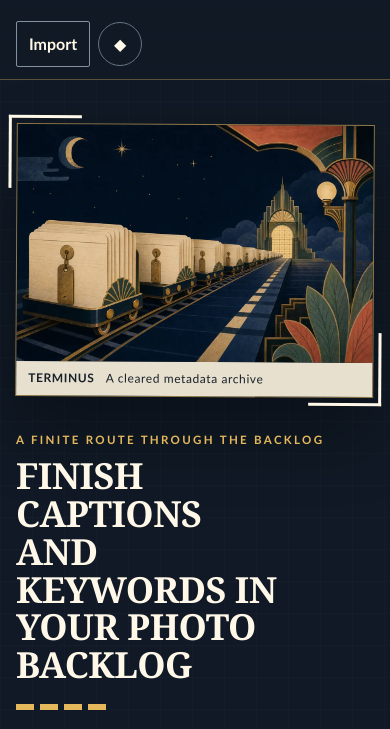
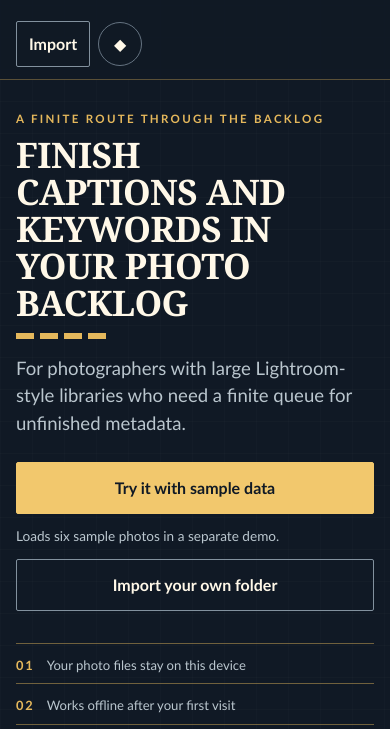
Before and after one commit to B-Divyesh/sf-photo-metadata-inbox, a website built with Vite: page index.html in a window 390 px wide. Shown: the part 59-788 px from the top of the page. Built offline with nearby package versions, Linux system fonts and the light colour scheme.

Commit message:
fix: keep the first action above the fold

```diff
--- a/src/styles.css
+++ b/src/styles.css
@@ -72,12 +72,12 @@ h3 { font-size: 1.25rem; line-height: 1.15; }
 .eyebrow { margin-bottom: 10px; color: var(--brass); font-size: .72rem; font-weight: 800; letter-spacing: .2em; line-height: 1.2; text-transform: uppercase; }
 
 .landing { display:block; }
-.welcome { min-height: calc(100vh - 148px); display: grid; grid-template-columns: minmax(380px,.8fr) minmax(500px,1.2fr); align-items: center; gap: clamp(32px,6vw,96px); max-width: 1540px; margin: auto; padding: clamp(40px,6vw,96px) clamp(24px,6vw,96px); overflow: hidden; }
+.welcome { min-height: calc(100vh - 148px); display: grid; grid-template-columns: minmax(380px,.8fr) minmax(500px,1.2fr); align-items: center; gap: clamp(32px,6vw,96px); max-width: 1540px; margin: auto; padding: clamp(32px,4vw,64px) clamp(24px,6vw,96px); overflow: hidden; }
 .welcome-copy { position: relative; z-index: 1; }
-.welcome-copy h1 { max-width: 13ch; margin-bottom: 22px; text-transform: uppercase; }
-.welcome-copy h1::after { content:""; display:block; width: 96px; height: 6px; margin-top: 20px; background: repeating-linear-gradient(90deg,var(--brass) 0 18px,transparent 18px 24px); }
-.lede { max-width: 590px; color: var(--muted-on-dark); font-size: 1.16rem; line-height: 1.65; }
-.welcome-actions { display: flex; flex-wrap: wrap; gap: 12px; margin: 32px 0 44px; }
+.welcome-copy h1 { max-width: 15ch; margin-bottom: 16px; font-size:clamp(2.5rem,4.1vw,4.4rem); text-transform: uppercase; }
+.welcome-copy h1::after { content:""; display:block; width: 96px; height: 6px; margin-top: 12px; background: repeating-linear-gradient(90deg,var(--brass) 0 18px,transparent 18px 24px); }
+.lede { max-width: 590px; color: var(--muted-on-dark); font-size: 1.16rem; line-height: 1.5; }
+.welcome-actions { display: flex; flex-wrap: wrap; gap: 12px; margin: 24px 0 32px; }
 .welcome-actions>span { flex-basis:100%; color:var(--muted-on-dark); font-size:.85rem; }
 .promise-list { display: grid; grid-template-columns: repeat(3,1fr); gap: 20px; padding: 0; list-style: none; }
 .promise-list li { padding-top: 12px; border-top: 1px solid rgba(229,184,92,.45); }
@@ -153,7 +153,7 @@ footer { min-height:62px; display:flex; justify-content:space-between; flex-wrap
 }
 @media (max-width: 760px) {
   .masthead { min-height:72px; padding:12px 16px; flex-wrap:wrap; }.brand-mark { width:30px; height:38px; }.brand small { display:none; }.masthead nav { gap:8px; }.network { display:none; }.masthead .button { padding-inline:12px; }
-  .welcome { display:flex; min-height:auto; flex-direction:column; padding:44px 20px 64px; }.welcome-copy h1 { font-size:2.6rem; }.welcome-actions { display:grid; }.promise-list { margin-bottom:0; }.hero-frame { order:-1; }.hero-frame figcaption { position:static; }
+  .welcome { display:flex; min-height:auto; flex-direction:column; padding:32px 20px 56px; }.welcome-copy h1 { font-size:2.4rem; }.welcome-actions { display:grid; }.promise-list { margin-bottom:0; }.hero-frame figcaption { position:static; }
   .landing-section { padding:56px 0; }.live-preview,.limits { grid-template-columns:1fr; }.steps { grid-template-columns:1fr; }.steps li { min-height:0; }.demo-banner { justify-content:space-between; }
   .station { display:block; }.route-panel { border:0; border-bottom:1px solid rgba(229,184,92,.25); }.route-heading { padding:18px 18px 8px; }.event-list { display:flex; gap:8px; padding:4px 16px 14px; overflow:auto; }.event-list::before { display:none; }.event-stop { min-width:180px; }.rail-import { display:none; }
   .workbench { padding:26px 16px 42px; }.workbench-top { align-items:start; }.counter { width:64px; height:64px; }.catalog-card { padding-inline:20px; }.card-band { margin-inline:-20px; padding-inline:20px; }.field>span:first-child { display:block; }.field small { display:block; }.original-note { display:block; }.original-note strong { display:block; margin-bottom:4px; }.card-actions { grid-template-columns:1fr 1fr; }.card-actions .button { padding-inline:10px; }.card-actions .brass { grid-column:1/-1; grid-row:1; }.queue-ticket { min-width:210px; }
@@ -161,7 +161,7 @@ footer { min-height:62px; display:flex; justify-content:space-between; flex-wrap
   .modal-shell { padding:22px 18px; }.modal-top h2 { font-size:1.9rem; }.modal-actions .button { flex:1; }.license-restore>div { grid-template-columns:1fr; }
 }
 @media (max-width: 390px) {
-  .brand-name { font-size:.9rem; }.masthead nav .button.brass { display:none; }.welcome-copy h1 { font-size:2.25rem; }.welcome { padding-inline:16px; }.card-actions { grid-template-columns:1fr; }.card-actions .button,.card-actions .button:last-child { width:100%; justify-self:stretch; }.card-actions .brass { grid-column:auto; grid-row:auto; }.cleared>div:last-child { flex-direction:column; }
+  .brand-name { font-size:.9rem; }.masthead nav .button.brass { display:none; }.welcome-copy h1 { font-size:2.2rem; }.welcome { padding-inline:16px; }.card-actions { grid-template-columns:1fr; }.card-actions .button,.card-actions .button:last-child { width:100%; justify-self:stretch; }.card-actions .brass { grid-column:auto; grid-row:auto; }.cleared>div:last-child { flex-direction:column; }
 }
 @media (prefers-reduced-motion: reduce) {
   html { scroll-behavior:auto; }*,*::before,*::after { animation-duration:.01ms!important; animation-iteration-count:1!important; transition-duration:.01ms!important; }.hero-frame { transform:none; }
```
Also changed, not shown: e2e/app.spec.ts (+6 -1 lines), .factory/design.md.
